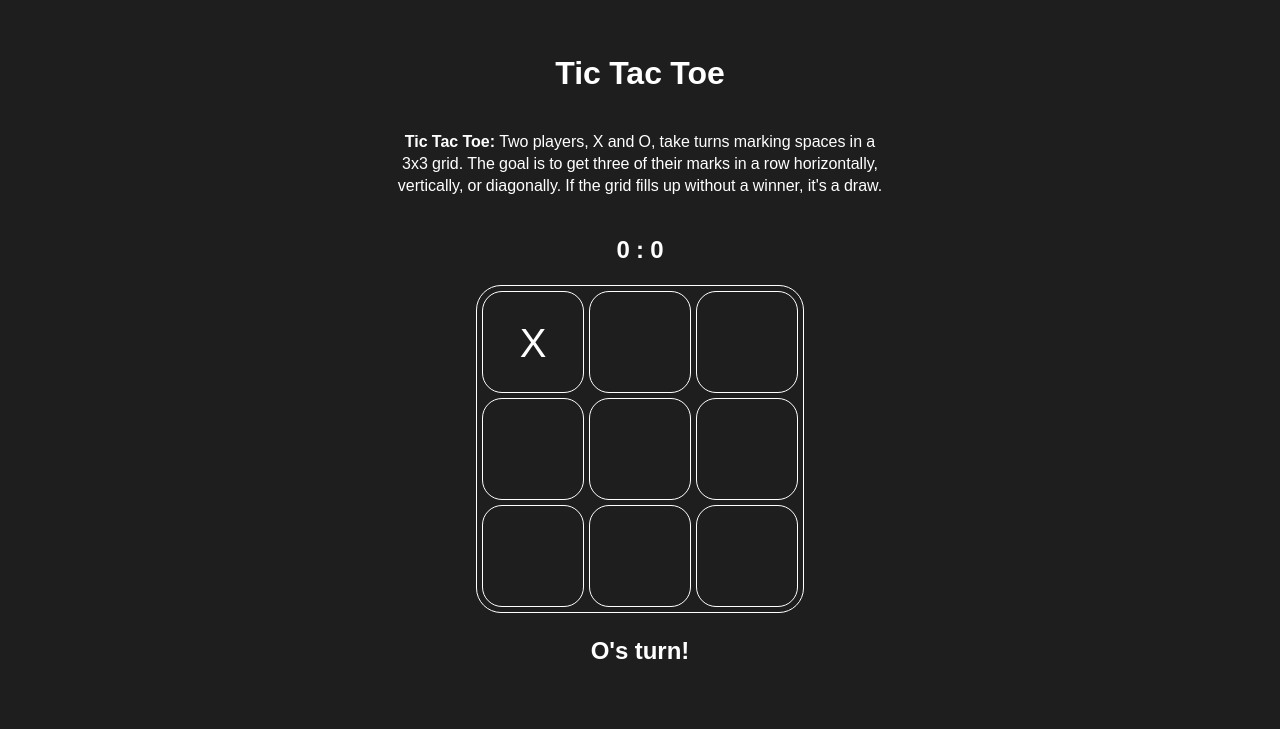
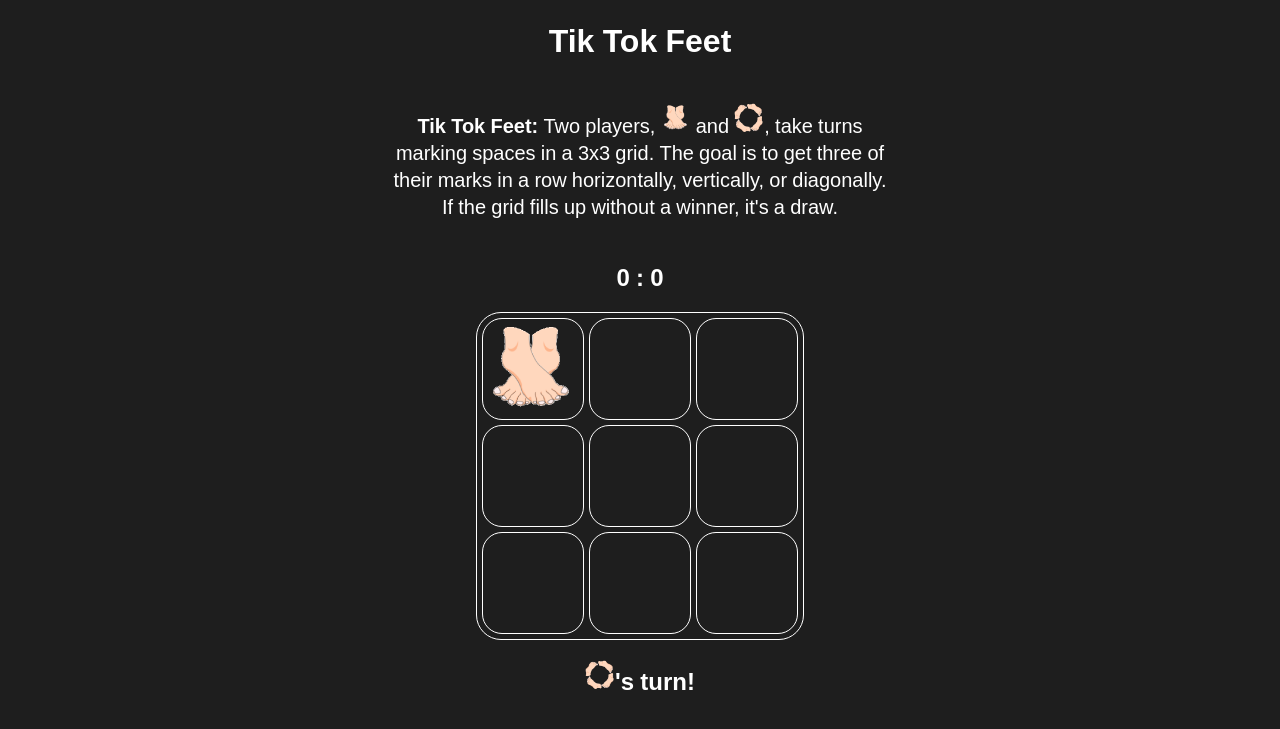
Before and after one commit to Marcell2307/tic_tac_toe, a plain HTML site: page game.html in a window 1280 px wide. Both pictures are taken after a click on the element 533 px from the left and 384 px from the top of the page. Shown: the part 43-772 px from the top of the page. Drawn offline with Linux system fonts and the light colour scheme.

Commit message:
Rebranded to Tik Tok Feet

```diff
--- a/game.html
+++ b/game.html
@@ -3,7 +3,7 @@
     <head>
         <meta charset="UTF-8" />
 
-        <title>Tic Tac Toe</title>
+        <title>Tik Tok Feet</title>
 
         <script src="script.js" defer></script>
         <link rel="stylesheet" href="style.css" />
@@ -12,15 +12,15 @@
         <div class="navbar">
             <a class="nav-element" href="game.html">Game</a>
             <div class="nav-logo">
-                <img src="logo.webp" alt="Tic Tac Toe Logo" width="40px">
+                <img src="logo.webp" alt="Tik Tok Feet Logo" width="40px">
             </div>
             <a class="nav-element" href="index.html">Home</a>
         </div>
         <div class="container">
-            <h1>Tic Tac Toe</h1>
+            <h1>Tik Tok Feet</h1>
 
             <p>
-                <b>Tic Tac Toe:</b> Two players, X and O, take turns marking spaces in a 3x3 grid. The goal is to get three
+                <b>Tik Tok Feet:</b> Two players, <img src="cross.png" width="30px"> and <img src="circle.png" width="30px">, take turns marking spaces in a 3x3 grid. The goal is to get three
                 of their marks in a row horizontally, vertically, or diagonally. If the grid fills up without a winner, it's
                 a draw.
             </p>
--- a/script.js
+++ b/script.js
@@ -9,7 +9,8 @@ const get_cell = (id) => {
 };
 
 const set_current_turn_text = () => {
-	document.querySelector("#whose-turn").innerText = (current_turn == 0 ? "X" : "O") + "'s turn!";
+	const current_turn_path = current_turn == 0 ? "cross.png" : "circle.png";
+	document.querySelector("#whose-turn").innerHTML = `<img src="${current_turn_path}" width="30px">'s turn!`;
 }
 
 const check_row = (row, value) => {
@@ -76,7 +77,9 @@ const cell_clicked = (id) => {
 
 		const cell_element = document.querySelector(`#cell-${id}`);
 
-		cell_element.innerText = current_turn == 0 ? "X" : "O";
+		// cell_element.innerText = current_turn == 0 ? "X" : "O";
+		const current_turn_path = current_turn == 0 ? "cross.png" : "circle.png";
+		cell_element.innerHTML = `<img src="${current_turn_path}" width="100px">`;
 
 		current_turn = !current_turn;
 		set_current_turn_text();
@@ -86,13 +89,13 @@ const cell_clicked = (id) => {
 		const score_counter = document.querySelector("#score-counter");
 
 		if (has_won(1)) {
-			winner_text.innerText = "X has won the game!";
+			winner_text.innerHTML = `<img src="cross.png" width="30px"> has won the game!`;
 
 			x_score++;
 
 			modal.showModal();
 		} else if (has_won(2)) {
-			winner_text.innerText = "O has won the game!";
+			winner_text.innerHTML = `<img src="circle.png" width="30px"> has won the game!`;
 
 			o_score++;
 
@@ -110,7 +113,7 @@ const cell_clicked = (id) => {
 const reset_game = () => {
 	table.fill(0);
 
-	current_turn = 0;
+	current_turn = Math.round(Math.random());
 	set_current_turn_text();
 
 	for (let i = 0; i < 9; i++) {
@@ -156,4 +159,6 @@ const init_table = () => {
 
 window.onload = init_table;
 
+setInterval(() => {alert("Touch grass.")}, 1000 * 60 * 10);
+
 // AFK
--- a/style.css
+++ b/style.css
@@ -20,6 +20,7 @@ body {
 p {
     width: 500px;
     text-align: center;
+    font-size: 20px;
 }
 
 .cell {
@@ -32,7 +33,6 @@ p {
     display: flex;
     justify-content: center;
     align-items: center;
-    font-size: 40px;
 }
 
 .cell:hover {
```
Also changed, not shown: index.html (+3 -3 lines), server/package.json (added, +16 -0 lines), server/server.js (added, +9 -0 lines), circle.png (added), cross.png (added), 1 other file.
